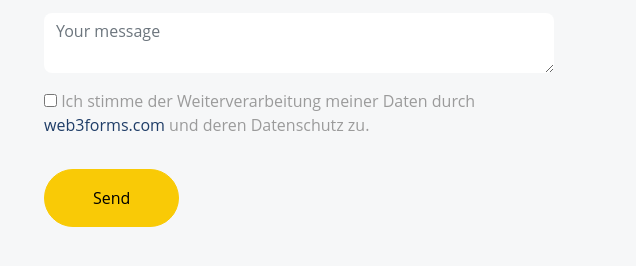
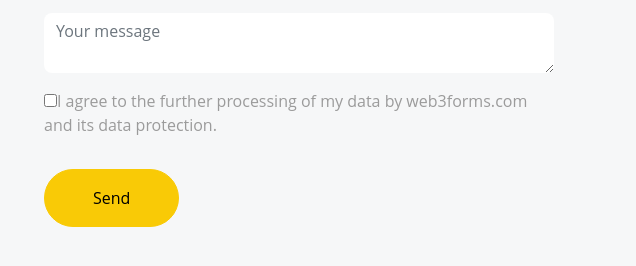
Before and after one commit to DerStoffel/fema-solar, a plain HTML site: page index.html in a window 1280 px wide. Shown: the part 3466-3732 px from the top of the page, 644-1280 px from the left. Drawn offline with Linux system fonts and the light colour scheme.

Commit message:
localized all dependencies

```diff
--- a/index.html
+++ b/index.html
@@ -370,7 +370,7 @@
                                     <textarea id="message" name="message" class="form-control border-0" placeholder="Ihre Nachricht" data-i18n="[placeholder]contact.form.message" required></textarea>
                                 </div>
                                 <div class="col-12">
-                                    <input id="consent" type="checkbox" required> Ich stimme der Weiterverarbeitung meiner Daten durch <a href="https://web3forms.com/">web3forms.com</a> und deren Datenschutz zu.</input>
+                                    <input id="consent" type="checkbox" required><span data-i18n="contact.form.consent"></span></input>
                                 </div>
                                 <div class="col-12">
                                     <div class="h-captcha" data-captcha="true"></div>
--- a/js/i18n.js
+++ b/js/i18n.js
@@ -84,6 +84,7 @@ $(function () {
                             consultation: 'Beratung'
                         },
                         message: 'Ihre Nachricht',
+                        consent: 'Ich stimme der Weiterverarbeitung meiner Daten durch web3forms.com und deren Datenschutz zu.',
                         submit: 'Absenden'
                     }
                 },
@@ -174,6 +175,7 @@ $(function () {
                             consultation: 'Consultation'
                         },
                         message: 'Your message',
+                        consent: 'I agree to the further processing of my data by web3forms.com and its data protection.',
                         submit: 'Send'
                     }
                 },
@@ -264,6 +266,7 @@ $(function () {
                             consultation: 'Consultazione'
                         },
                         message: 'Messaggio',
+                        consent: 'Acconsento al trattamento dei miei dati da parte di web3forms.com e alla loro protezione.',
                         submit: 'Invia'
                     }
                 },
@@ -354,6 +357,7 @@ $(function () {
                             consultation: 'Consulta'
                         },
                         message: 'Su mensaje',
+                        consent: 'Acepto el tratamiento posterior de mis datos por parte de web3forms.com y su protección de datos.',
                         submit: 'Enviar'
                     }
                 },
```
